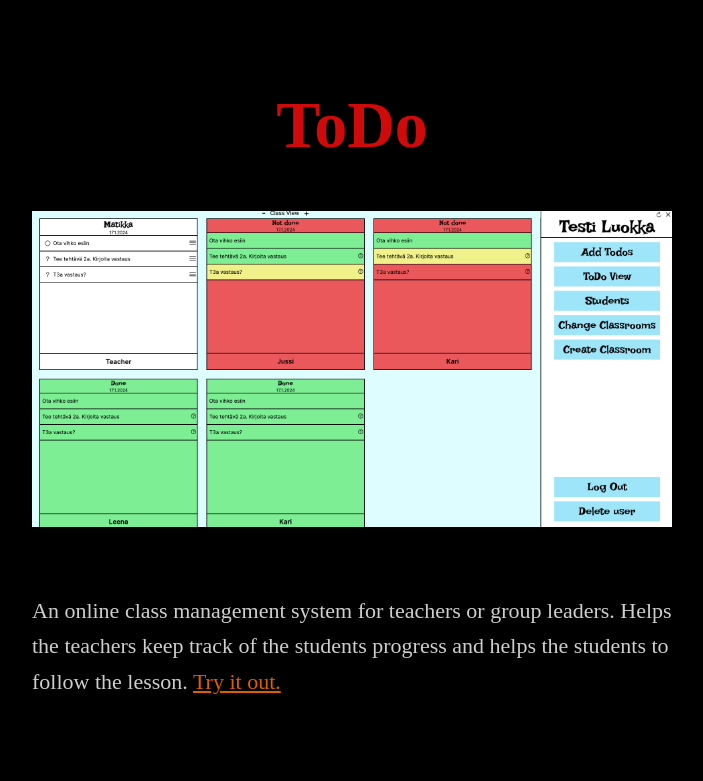
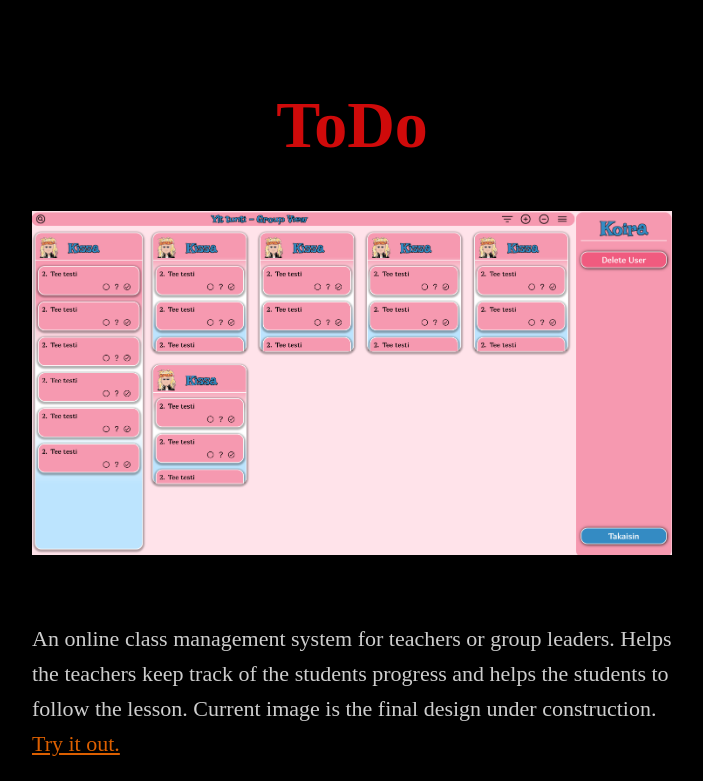
Before and after one commit to xmk0987/OldPersonalPortfolio, a React (Create React App) app in the folder frontend/: page /toDoProject in a window 1280 px wide. Shown: the top 781 px of the page, without its empty margins (288-991 px from the left). Built offline with nearby package versions, Linux system fonts and the light colour scheme; a web font is replaced by a local one.

Commit message:
Updated project todo

```diff
--- a/frontend/src/projects/toDo.js
+++ b/frontend/src/projects/toDo.js
@@ -3,8 +3,9 @@ import '../stylesheets/project.css';
 
 import studentVid from '../images/studentToDo.mp4';
 import teacherVid from '../images/teacherToDo.mp4';
-import teacherFront from '../images/teacherTodos.png'
-import teacherStudents from '../images/todoFront.png'
+import teacherFront from '../images/teacherTodos.png';
+import teacherStudents from '../images/todoFront.png';
+import todo_demo from '../images/todo_ready.png';
 
 
 const ToDo = () => {
@@ -14,12 +15,13 @@ const ToDo = () => {
             <div className="single-project-inner">
                 <h1 className="single-project-header">ToDo</h1>
                 <div className="single-project-header-image">
-                    <img src={teacherStudents} alt="Project by Onni"></img>
+                    <img src={todo_demo} alt="Project by Onni"></img>
+
                 </div>
                 <div className="single-project-content">
                     <div className="single-project-intro">
                         <p>An online class management system for teachers or group leaders. Helps the teachers keep track of the students progress
-                             and helps the students to follow the lesson. <a rel="noreferrer" className="todolink" href="https://todo-ekwu.onrender.com" target="_blank">
+                             and helps the students to follow the lesson. Current image is the final design under construction. <a rel="noreferrer" className="todolink" href="https://todo-ekwu.onrender.com" target="_blank">
                                 Try it out.</a>
                         </p>
                     </div>
```
Also changed, not shown: frontend/src/images/todo_demo.png (renamed from frontend/src/images/Screenshot 2024-01-17 at 10.49.12.png), frontend/src/images/todo_ready.png (added).
